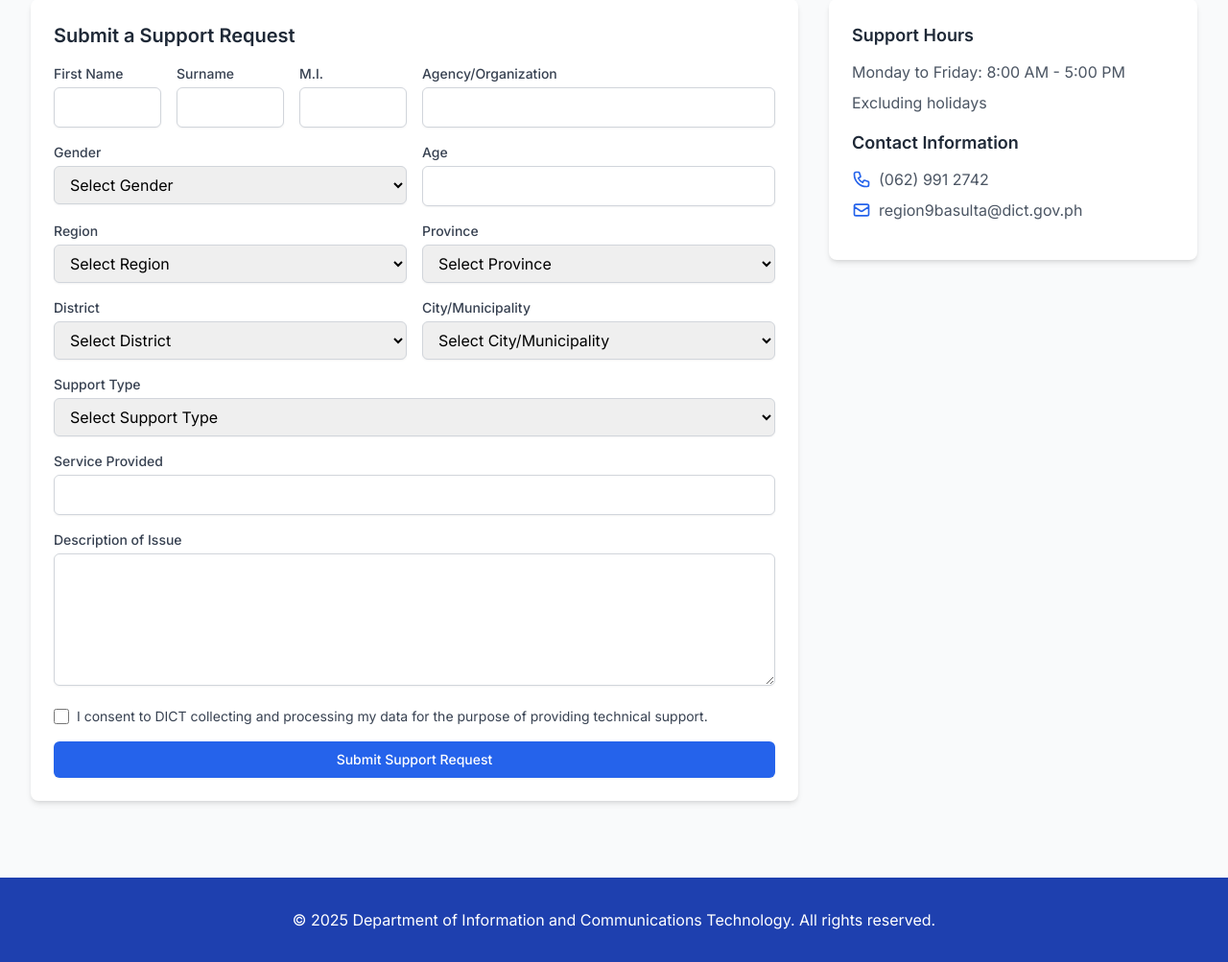
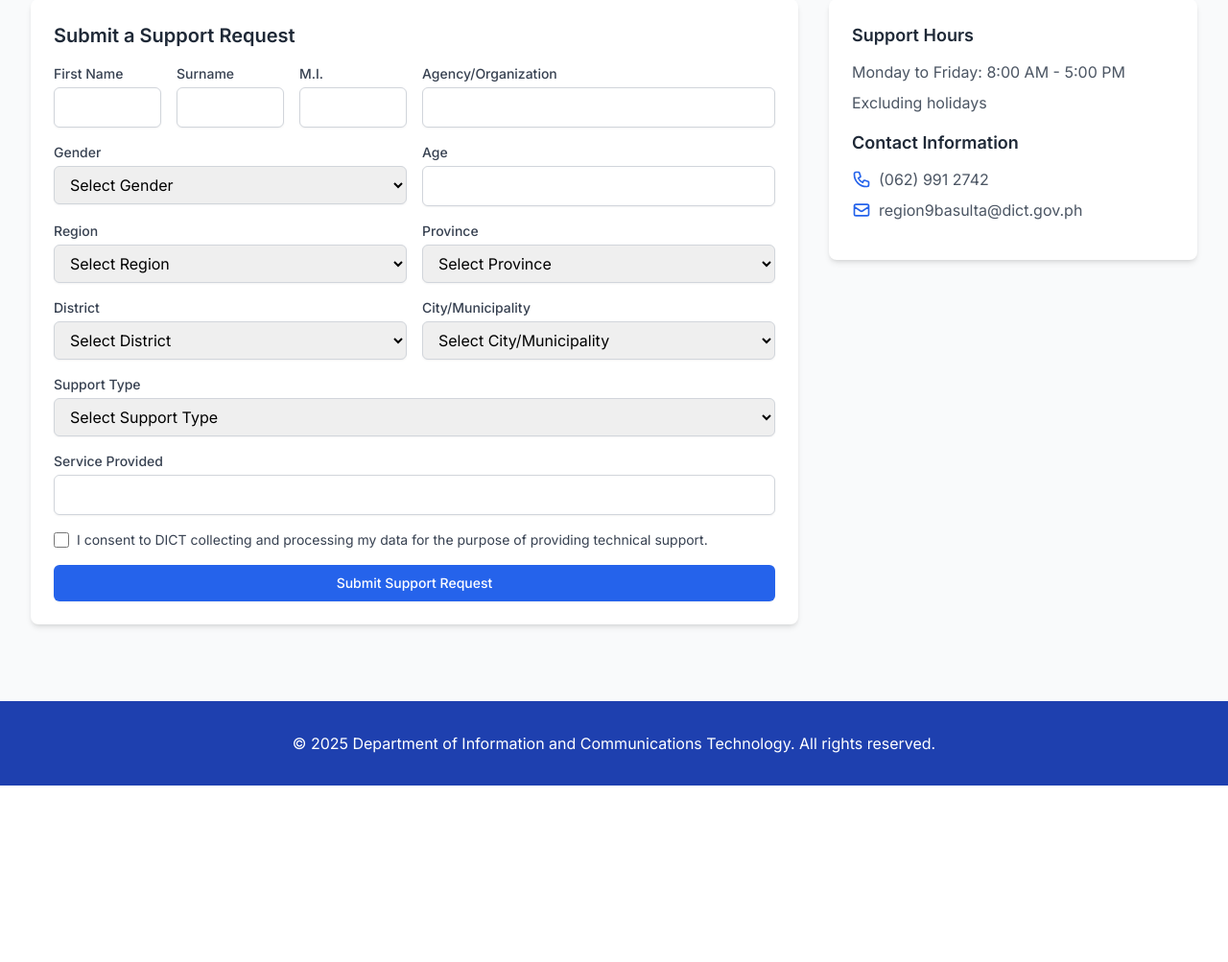
Before and after one commit to francispepito11/phase2, a PHP site: page /tech-support.php in a window 1280 px wide. Shown: the part 177-1180 px from the top of the page at 96% size. After the commit the page ends 996 px from the top, so only its background shows below. Run offline with PHP 8.4, Linux system fonts and the light colour scheme; data comes from the database, SQL or seed files in the repository; some libraries are stand-ins or nearby versions.

Commit message:
Remove 'Description of Issue' field from tech support form and adjust attachment handling

```diff
--- a/tech-support.php
+++ b/tech-support.php
@@ -209,14 +209,7 @@ unset($_SESSION['success_message']);
                                 value="<?php echo isset($form_data['subject']) ? htmlspecialchars($form_data['subject']) : ''; ?>"
                                 class="w-full px-3 py-2 border border-gray-300 rounded-md shadow-sm focus:outline-none focus:ring-blue-500 focus:border-blue-500">
                         </div>
-
-                        <div class="mb-4">
-                            <label for="message" class="block text-sm font-medium text-gray-700 mb-1">Description of Issue</label>
-                            <textarea id="message" name="message" rows="5" required
-                                class="w-full px-3 py-2 border border-gray-300 rounded-md shadow-sm focus:outline-none focus:ring-blue-500 focus:border-blue-500"><?php echo isset($form_data['message']) ? htmlspecialchars($form_data['message']) : ''; ?></textarea>
-                        </div>
-
-                        <!-- Hidden field for attachment -->
+                          <!-- Hidden field for attachment -->
                         <input type="hidden" name="attachment_removed" value="1">
 
                         <div class="flex items-center mb-4">
```
